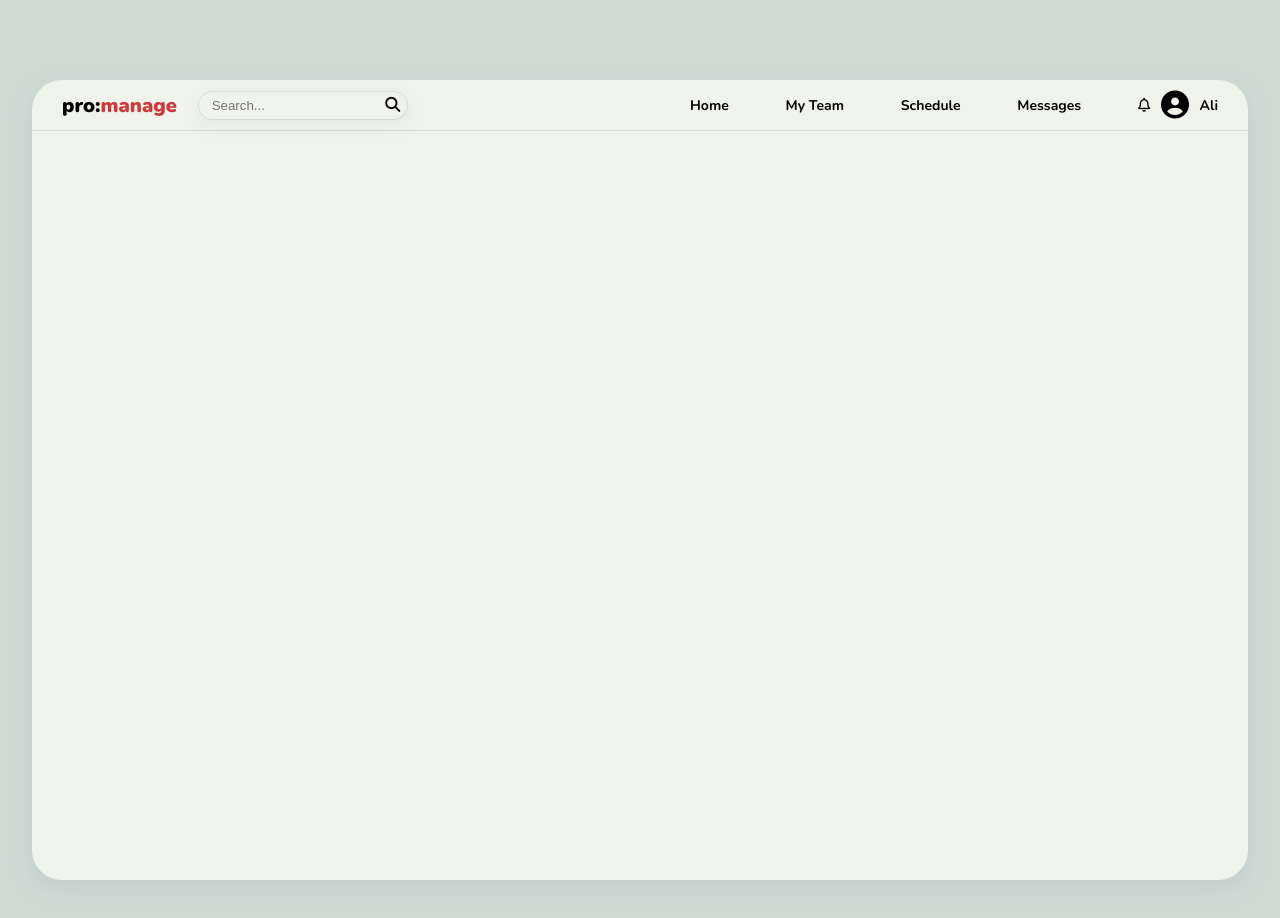
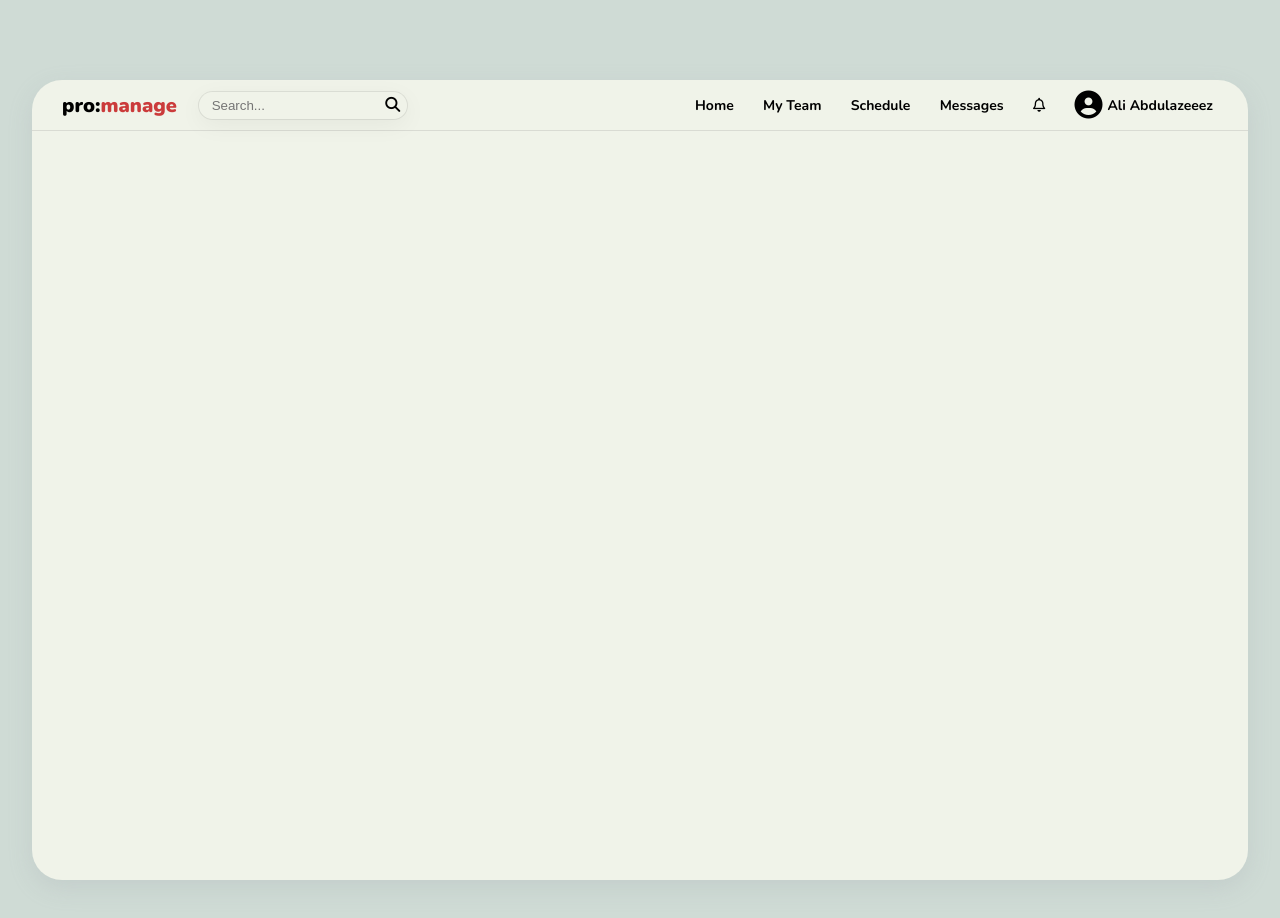
Before and after one commit to aliabdulazeez/dashboard-challenge, a plain HTML site: page index.html in a window 1280 px wide. Drawn offline with nearby package versions, Linux system fonts and the light colour scheme.

Commit message:
navbar-ready

```diff
--- a/index.html
+++ b/index.html
@@ -39,21 +39,17 @@
                         <a href="#">Messages</a>
                     </li>
 
-                    <div class="admin flexed">
-                        <li class="nav-item">
+                    <li class="nav-item">
                             <a href="#">
                                 <i class="far fa-bell"></i>
                             </a>
-                        </li>
+                    </li>
 
-                        <li class="nav-item">
-                            <a href="#"><i class="fas fa-user-circle fa-2x"></i></a>
-                        </li>
+                    <li class="nav-item flexed">
+                        <a href="#"><i class="fas fa-user-circle fa-2x"></i></a>
+                        <a class="user" href="#">Ali Abdulazeeez</a>
+                    </li>
 
-                        <li class="nav-item">
-                            <a href="#">Ali</a>
-                        </li>
-                    </div>
                 </ul>
             </nav>
         </header>
--- a/style.css
+++ b/style.css
@@ -85,6 +85,10 @@ body{
     width: 100%;
 }
 
-.admin{
-    width: 5rem;
+.nav-item{
+    padding: 0 5px;
 }
+
+.user{
+    margin-left: 5px;
+}
```
